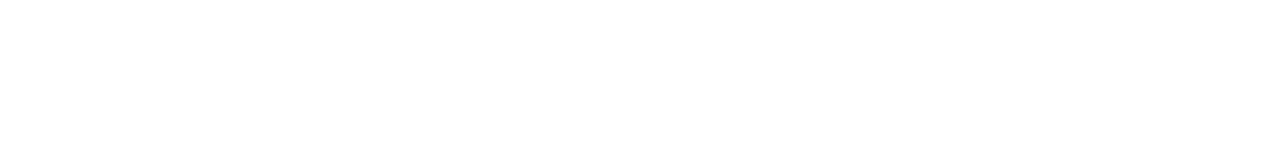
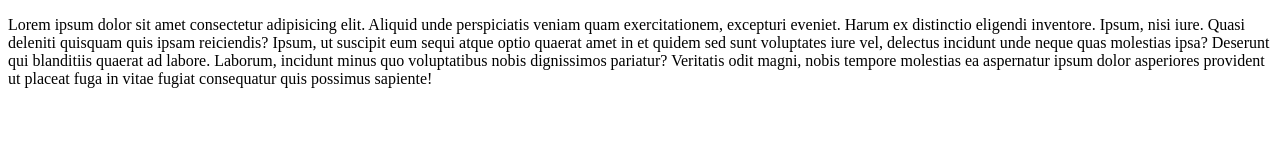
Before and after one commit to mvz-theFluffyStache/html_basics, a plain HTML site: page index.html in a window 1280 px wide. Drawn offline with Linux system fonts and the light colour scheme.

Commit message:
Added paragraph and comments to show sections

```diff
--- a/index.html
+++ b/index.html
@@ -20,6 +20,14 @@
     <title>Document</title>
  </head>
  <body>
-
+    <!-- WORKING WITH TEXT LESSON -->
+    <!-- Paragraphs -->
+     <p>Lorem ipsum dolor sit amet consectetur adipisicing elit. Aliquid unde perspiciatis veniam quam exercitationem, excepturi eveniet. Harum ex distinctio eligendi inventore. Ipsum, nisi iure. Quasi deleniti quisquam quis ipsam reiciendis?
+     Ipsum, ut suscipit eum sequi atque optio quaerat amet in et quidem sed sunt voluptates iure vel, delectus incidunt unde neque quas molestias ipsa? Deserunt qui blanditiis quaerat ad labore.
+     Laborum, incidunt minus quo voluptatibus nobis dignissimos pariatur? Veritatis odit magni, nobis tempore molestias ea aspernatur ipsum dolor asperiores provident ut placeat fuga in vitae fugiat consequatur quis possimus sapiente!</p>
+     <!-- Paragraph uses p element tags -->
+    <!-- Headings -->
+    <!-- Text emphasis -->
+    <!-- nested elements -->
  </body>
  </html>
```
